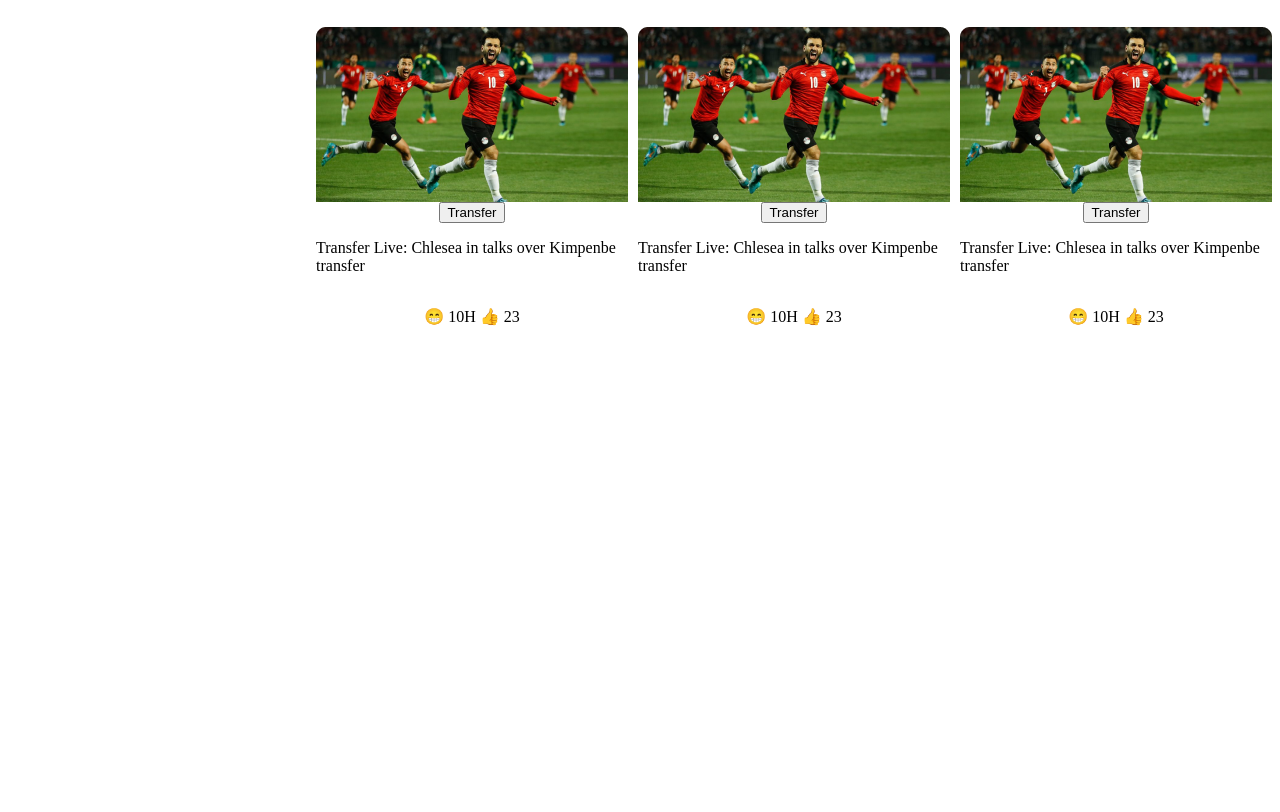
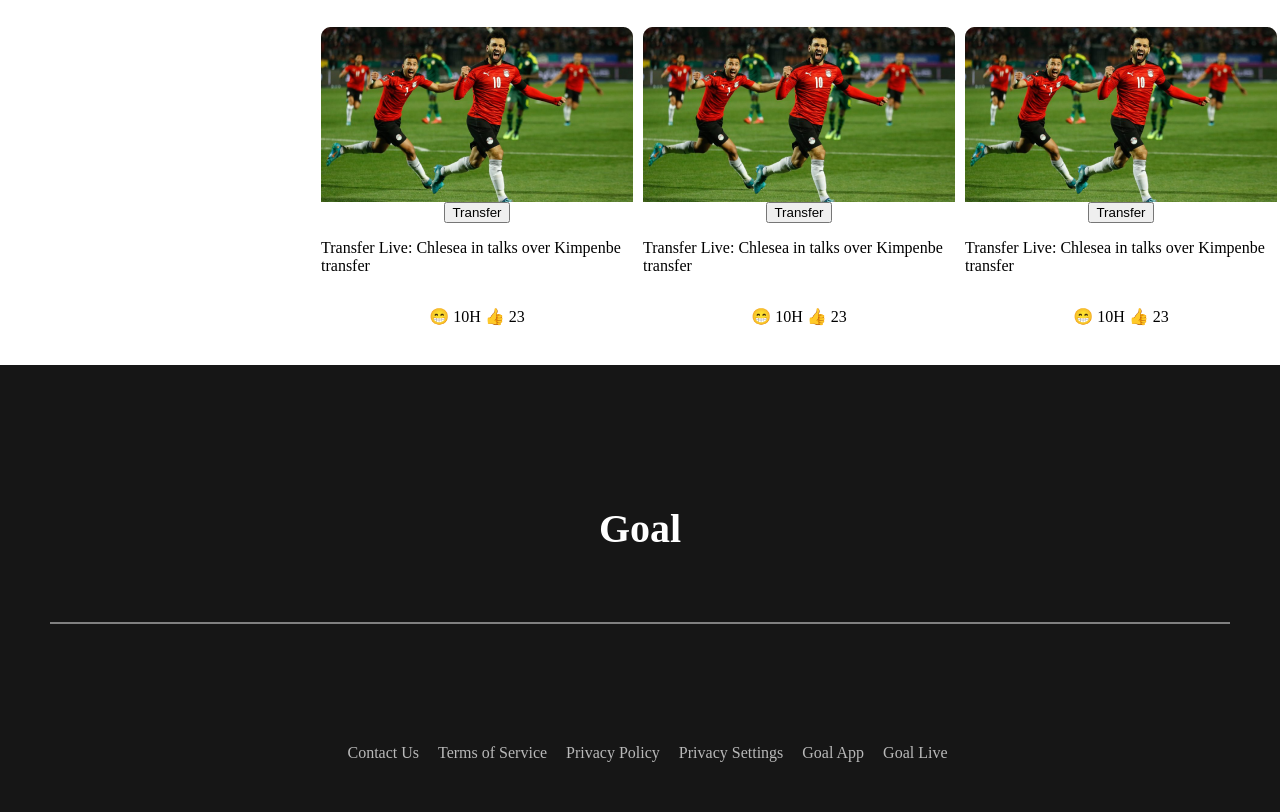
Before and after one commit to MdRafiurRahmanSaikat/WorldCup, a plain HTML site: page index.html in a window 1280 px wide. Shown: the part 1571-2383 px from the top of the page. Before the commit the page ends 1944 px from the top, so only its background shows below. Drawn offline with Linux system fonts and the light colour scheme.

Commit message:
All Done BUT NO Icons

```diff
--- a/index.html
+++ b/index.html
@@ -92,6 +92,25 @@
             </div>
             </div>
         </section>
+        <footer>
+            <p class="FooterTxt">
+                Goal
+            </p>
+            <div class="DivideLine">
+            </div>
+            <div class="OthrsBox">
+                <div class="">
+                    <a class="others" href="">Contact Us</a>
+                    <a class="others" href=""> Terms of Service</a>
+                    <a class="others" href=""> Privacy Policy </a>
+                    <a class="others" href=""> Privacy Settings </a>
+                    <a class="others" href="">Goal App</a>
+                    <a class="others" href="">Goal Live</a>
+
+                </div>
+
+            </div>
+        </footer>
     </main>
 </body>
 
--- a/styles/style.css
+++ b/styles/style.css
@@ -1,4 +1,7 @@
 /******************************* Top Part Heading+Text+Description+Buttons+Pic*******************************************/
+body{
+    margin: 0;
+}
 /* TEXT */
 .TopPart {
     display: flex;
@@ -88,19 +91,21 @@ a {
 }
 
 /* LIVE MATCH */
-.MiddlePart{
+.MiddlePart {
     display: flex;
     justify-content: space-around;
 
 }
-.TransferLiveBox{
+
+.TransferLiveBox {
     display: grid;
     grid-template-columns: repeat(3, 1fr);
     row-gap: 10px;
     column-gap: 10px;
 
 }
-.LiveGame{
+
+.LiveGame {
     display: flex;
 }
 
@@ -112,3 +117,39 @@ a {
     width: 312px;
     height: 362px;
 }
+
+/* Footer Area */
+footer {
+    background-color: #161616;
+    padding: 50px;
+}
+
+.FooterTxt {
+    position: relative;
+    top: 50px;
+    font-weight: 600;
+    font-size: 40px;
+    text-align: center;
+    color: #FFFFFF;
+}
+
+.DivideLine {
+    margin-top: 120px;
+    margin-bottom: 120px;
+    border: 1px solid gray;
+}
+/* .{
+    margin-bottom: 120PX;
+} */
+.OthrsBox{
+    display: flex;
+    justify-content: center;
+    justify-content: space-evenly;
+}
+
+a {
+    font-weight: 500;
+    font-size: 16px;
+    color: #B9B9B9;
+    margin-left: 15px;
+}
```
